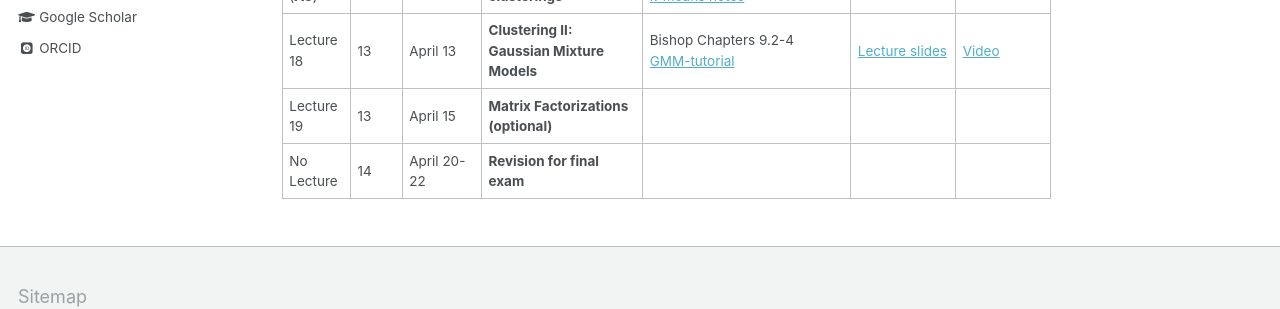
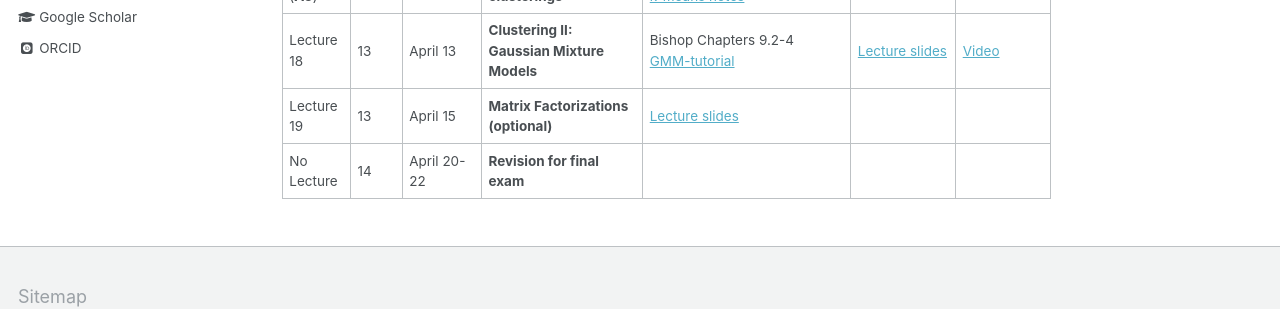
Before and after one commit to tunguyen87/seds-ml, a Jekyll site: the page built from _pages/Lecture.md, in a window 1280 px wide and 900 px high, scrolled down 1552 px. Shown: the part 499-808 px from the top of the window. Built offline with Jekyll 4.4.1, drawn with Linux system fonts in a browser that asks for light colours; some web fonts are replaced.

Commit message:
Update Lecture.md

```diff
--- a/_pages/Lecture.md
+++ b/_pages/Lecture.md
@@ -39,5 +39,5 @@ Last day of classes: April 23
 | Lecture 16   |   11  |April 1  |    **Principal Components Analysis**   | Bishop Chapters 12.1, 12.3 <br>  [kernel PCA](https://drive.google.com/file/d/1-61CrswoeT-RFkKg1nFopRfkZTOE61EN/view?usp=sharing) <br> [PCA example](https://drive.google.com/file/d/16c094HG9KT0_1saOMht3HihoO_ObOQPx/view?usp=sharing)  <br>[PCA-1](https://drive.google.com/file/d/1G4xVRmwGSNTXxIDcoM7Bn47EK_9QJkt6/view?usp=sharing) & [PCA-2](https://drive.google.com/file/d/1NxpzJf2WIELADuDyDO3Qzg2xQvHpGhaX/view?usp=sharing) notes     |  [Lecture slide](https://drive.google.com/file/d/1vh3V8gvUFutozA9p4jZQK_VunUKCDl83/view?usp=sharing)        |  [Video](https://youtu.be/ggoePgQZOKo) |
 | Lecture 17<br>(**A5**)   |   12   |April 6-8  |   **Clustering I: k-means & hierarchical clusterings**   |  Bishop Chapter 9.1 <br>[Visualization of K-means](https://www.naftaliharris.com/blog/visualizing-k-means-clustering/) <br>[k-means notes](https://drive.google.com/file/d/1_IuuIM7sRi_vAYB1TZz_R3l5kkm0FjDv/view?usp=sharing) | [Lecture slide](https://drive.google.com/file/d/1F32hutMbojal7pxgXQxd3seh-ZZy0njj/view?usp=sharing)        |   [Video](https://youtu.be/1PLl9b8wMEU) <br> [Tutorial 9](https://drive.google.com/file/d/1jTpt43yv9u9s07IUDXPtTUw9zNz5YObw/view?usp=sharing)     |
 | Lecture 18   |   13   |April 13    |   **Clustering II: Gaussian Mixture Models**      | Bishop Chapters 9.2-4 <br>[GMM-tutorial](https://www.analyticsvidhya.com/blog/2019/10/gaussian-mixture-models-clustering/)       |  [Lecture slides](https://drive.google.com/file/d/1ftQipU-d-kZqpPfowER9iNMUj2fbcBje/view?usp=sharing)   |  [Video](https://youtu.be/rs89E7Qb_Qs)            |
-| Lecture 19   |   13   |April 15    |   **Matrix Factorizations (optional)**                    |                    |          |              |
+| Lecture 19   |   13   |April 15    |   **Matrix Factorizations (optional)**                    |  [Lecture slides](https://drive.google.com/file/d/1jF1yN6vmgltVv9MGViRrY2JWlRdpjMF9/view?usp=sharing)             |          |              |
 | No Lecture    |   14   |April 20-22    |  **Revision for final exam**                     |                    |          |              |
```
